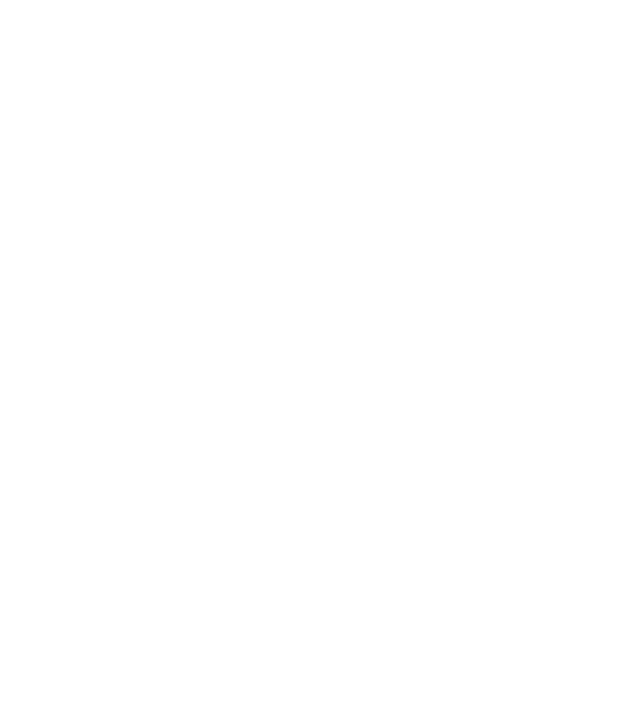
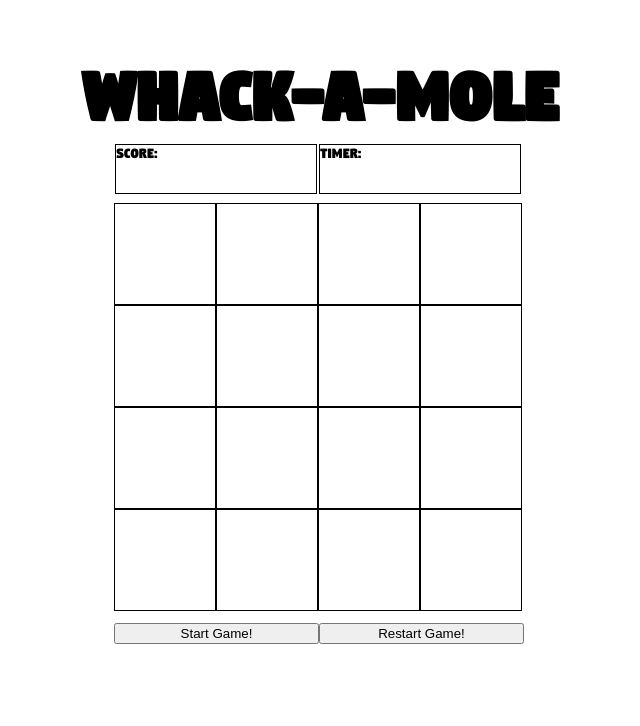
Before and after one commit to viviancan/Whack-a-Mole, a plain HTML site: page public/index.html in a window 1280 px wide. Shown: the whole page, without its empty margins (321-961 px from the left). Drawn offline with Linux system fonts and the light colour scheme.

Commit message:
JavaScript Whac-A-Mole - Initial HTML + CSS styling

```diff
--- a/public/index.html
+++ b/public/index.html
@@ -1 +1,54 @@
 <!-- Initial file for Whack-a-Mole  -->
+<!DOCTYPE html>
+	<html>
+	<head>
+		<meta charset="utf-8">
+		<link rel="stylesheet" type="text/css" href="/wam_cs.css">
+		<title>Whack-A-Mole Game</title>
+	</head>
+	<body>
+		<header>
+			<h1>Whack-A-Mole</h1>
+		</header>
+
+		<div class = "container">
+
+			<div class = "gameInfo">
+				<div id = "score">SCORE:</div>
+				<div id = "timer">TIMER:</div>
+			</div>
+
+
+			<div class = "gameboard">
+				<div class = "square" id = "one"></div>
+				<div class = "square" id = "two"></div>
+				<div class = "square" id = "three"></div>
+				<div class = "square" id = "four"></div>
+				<div class = "square" id = "five"></div>
+				<div class = "square" id = "six"></div>
+				<div class = "square" id = "seven"></div>
+				<div class = "square" id = "eight"></div>
+				<div class = "square" id = "nine"></div>
+				<div class = "square" id = "ten"></div>
+				<div class = "square" id = "eleven"></div>
+				<div class = "square" id = "twelve"></div>
+				<div class = "square" id = "thirteen"></div>
+				<div class = "square" id = "fourteen"></div>
+				<div class = "square" id = "fifteen"></div>
+				<div class = "square" id = "sixteen"></div>
+			</div>
+
+			<div class = "gameControls">
+				<button id = "startGame">Start Game!</button>
+				<button id = "restartGame">Restart Game!</button>
+			</div>
+
+			<div class = "highScore">
+				<!-- Content here -->
+			</div>
+
+		</div>
+
+		<script type="text/javascript" src = "/wam_js.js"></script>
+	</body>
+</html>
--- /dev/null
+++ b/public/wam_cs.css
@@ -0,0 +1,65 @@
+@font-face{
+	font-family: digital;
+	src: url(font/Digitalt.ttf);
+}
+
+h1{
+	font-family: digital;
+	font-size: 80px;
+	text-align: center;
+	margin-bottom: 2px;
+}
+
+.container {
+	width: 420px
+	height: 420px;
+}
+
+.gameInfo{
+	width: 410px;
+	height: 50px;
+	margin: 0 auto;
+}
+
+#score, #timer{
+	display: block;
+	border: 1px solid;
+	margin: 1px;
+	width: 200px;
+	height: 48px;
+	float: left;
+	font-family: digital;
+}
+
+.gameboard {
+	width: 410px;
+	height: 410px;
+	margin: 0 auto;
+	margin-bottom: 10px;
+	margin-top: 10px;
+}
+
+.gameboard div{
+	display: block;
+	border: 1px solid;
+	width: 100px;
+	height: 100px;
+	float: left;
+}
+
+.gameControls {
+	margin: 0 auto;
+	height: 50px;
+	width: 410px;
+}
+
+#startGame, #restartGame {
+	float: left;
+	width: 205px;
+}
+
+.highScore {
+	margin: 0 auto;
+	height: 50px;
+	width: 410px;
+}
--- /dev/null
+++ b/public/wam_js.js
@@ -0,0 +1 @@
+// Whack-A-Mole-JS
```
Also changed, not shown: public/font/Digitalt.otf (added), public/font/Digitalt.ttf (added), public/font/OFL_License.txt (added), 1 other file.
